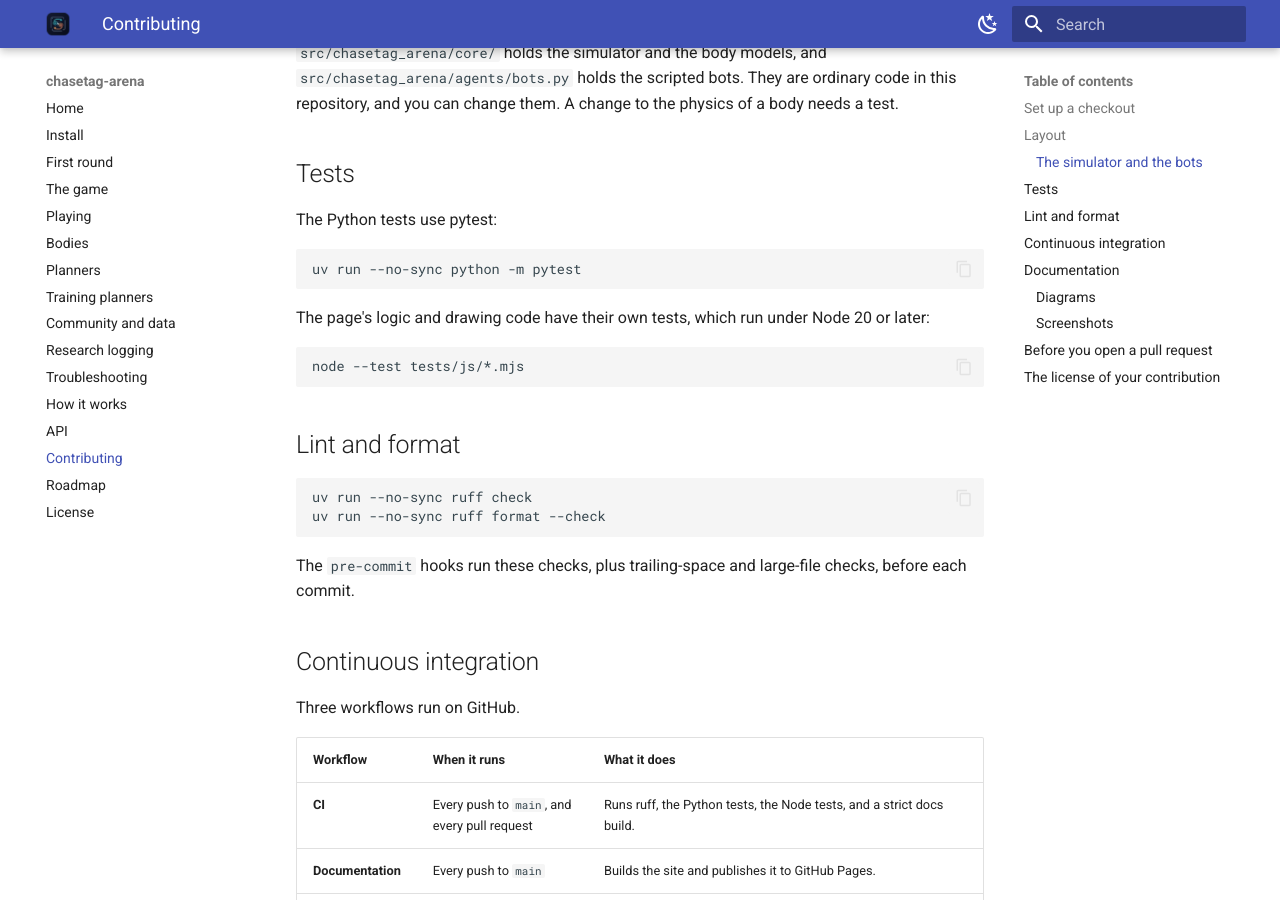
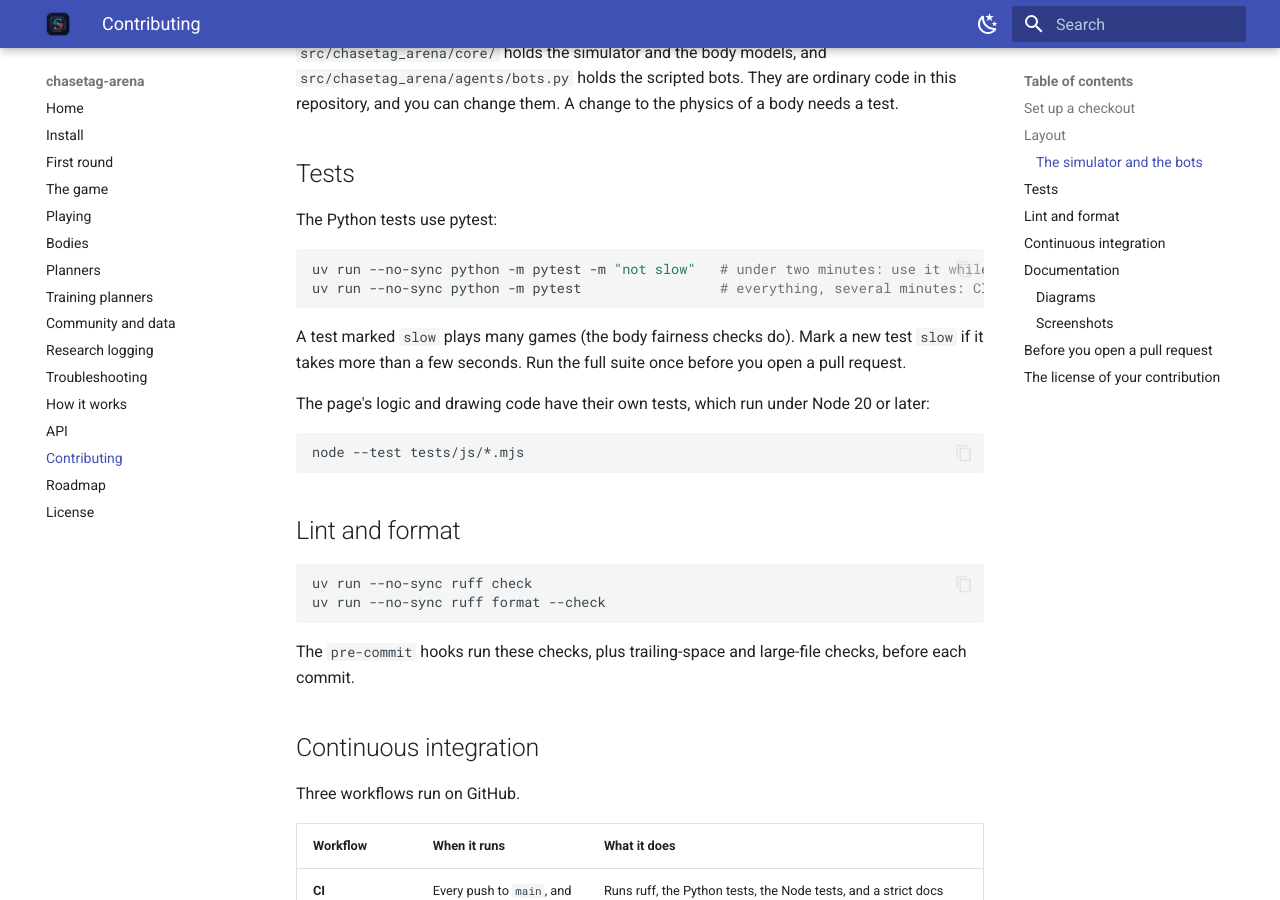
Before and after one commit to kushagrathisside/chasetag-arena, an MkDocs documentation site: the page built from docs/contributing.md, in a window 1280 px wide and 900 px high, scrolled down 1004 px. Built offline with MkDocs 1.6.1 and Material for MkDocs 9.7.7, drawn with Linux system fonts in a browser that asks for light colours.

Commit message:
Mark the long-running tests as slow
Register a slow marker and apply it to the body fairness, training and league
tests that play many games. A contributor can run the rest in under two
minutes with -m "not slow", and CI still runs everything.

````diff
--- a/docs/contributing.md
+++ b/docs/contributing.md
@@ -51,8 +51,12 @@ repository, and you can change them. A change to the physics of a body needs a t
 The Python tests use pytest:
 
 ```bash
-uv run --no-sync python -m pytest
+uv run --no-sync python -m pytest -m "not slow"   # under two minutes: use it while you work
+uv run --no-sync python -m pytest                 # everything, several minutes: CI runs this
 ```
+
+A test marked `slow` plays many games (the body fairness checks do). Mark a new test `slow` if
+it takes more than a few seconds. Run the full suite once before you open a pull request.
 
 The page's logic and drawing code have their own tests, which run under Node 20 or later:
 
--- a/pyproject.toml
+++ b/pyproject.toml
@@ -44,6 +44,7 @@ ignore = ["RUF001", "RUF002", "RUF003"]  # allow unicode (×, →, ψ) in string
 
 [tool.pytest.ini_options]
 testpaths = ["tests"]
+markers = ["slow: plays many games, so it takes minutes; skip it with -m \"not slow\""]
 
 [tool.uv]
 default-groups = ["dev"]
````
Also changed, not shown: CONTRIBUTING.md (+2 -1 lines), 3 other files.
